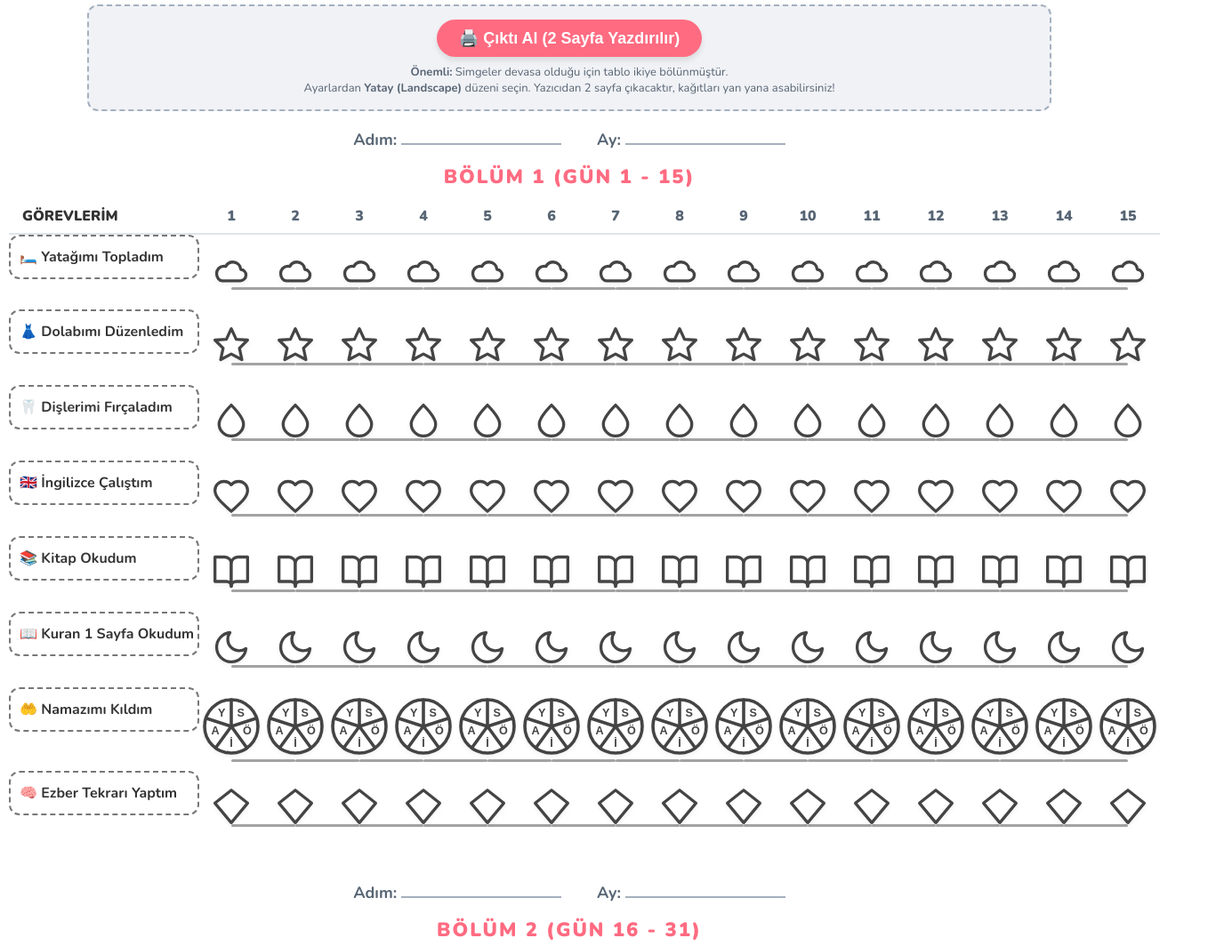
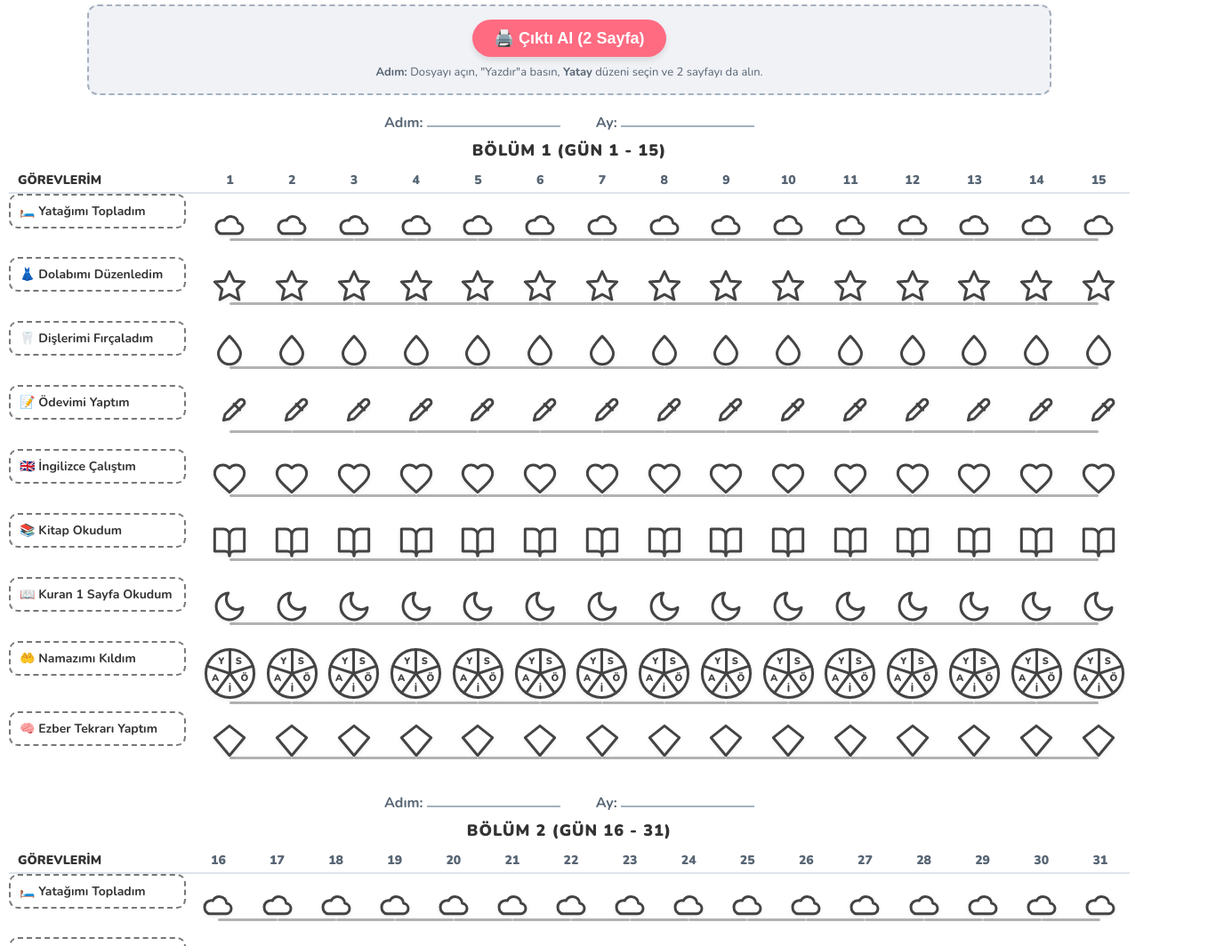
Before and after one commit to ozeme42/al-skanl-k, a plain HTML site: page index.html in a window 1280 px wide. Shown: the top 1064 px of the page at 89% size, 1376 px wide, since content can reach past the window. Drawn offline with nearby package versions, Linux system fonts and the light colour scheme.

Commit message:
Update index.html

```diff
--- a/index.html
+++ b/index.html
@@ -3,11 +3,10 @@
 <head>
     <meta charset="UTF-8">
     <meta name="viewport" content="width=device-width, initial-scale=1.0">
-    <title>Aylık Eğlenceli Başarı Zinciri - 2 Sayfa Yazdırılabilir</title>
+    <title>Aylık Başarı Zinciri - 9 Görevli 2 Sayfa</title>
     <style>
         @import url('https://fonts.googleapis.com/css2?family=Nunito:wght@400;700;900&display=swap');
 
-        /* A4 Yatay Kağıt Ayarı */
         @page {
             size: A4 landscape;
             margin: 5mm;
@@ -34,22 +33,21 @@
             background-color: #fff;
         }
 
-        /* Her bir sayfanın kapsayıcısı */
         .page-section {
-            margin-bottom: 40px;
+            margin-bottom: 20px;
         }
 
         .header {
             text-align: center;
-            margin-bottom: 15px;
+            margin-bottom: 8px;
         }
 
         .user-info {
             display: flex;
             justify-content: center;
             gap: 40px;
-            margin-bottom: 10px;
-            font-size: 18px;
+            margin-bottom: 5px;
+            font-size: 16px;
             font-weight: bold;
             color: #576574;
         }
@@ -58,72 +56,73 @@
             border-bottom: 2px solid #a4b0be;
             padding-bottom: 2px;
             display: inline-block;
-            min-width: 180px;
+            min-width: 150px;
         }
 
         .part-title {
             text-align: center;
-            font-size: 22px;
+            font-size: 18px;
             font-weight: 900;
-            color: #ff6b81;
-            margin-bottom: 10px;
-            letter-spacing: 2px;
+            color: #333;
+            margin-bottom: 8px;
+            letter-spacing: 1px;
             text-transform: uppercase;
         }
 
         table {
             border-collapse: collapse;
             width: 100%;
-            margin-bottom: 20px;
+            margin-bottom: 10px;
         }
 
         th {
             color: #576574;
             font-weight: 900;
-            font-size: 16px;
-            padding: 8px 2px;
+            font-size: 14px;
+            padding: 4px 2px;
             text-align: center;
             border-bottom: 2px solid #dfe4ea;
         }
 
         .empty-th {
             text-align: left;
-            padding-left: 15px;
-            font-size: 16px;
+            padding-left: 10px;
+            font-size: 14px;
             color: #333;
         }
 
         td {
             text-align: center;
             vertical-align: middle;
-            padding: 8px 0;
+            padding: 4px 0;
             position: relative;
             z-index: 1;
         }
 
+        /* 9 Görev için satır yüksekliği optimize edildi */
         tr.task-row {
-            height: 85px;
+            height: 72px;
         }
 
         .task-name {
             font-weight: bold;
-            font-size: 16px;
+            font-size: 14px;
             text-align: left;
-            padding: 12px 10px;
-            border-radius: 12px;
+            padding: 8px 10px;
+            border-radius: 10px;
             color: #333;
             background-color: #fff;
             border: 2px dashed #777;
             white-space: nowrap;
             display: flex;
             align-items: center;
-            gap: 6px;
-            width: 190px;
+            gap: 5px;
+            width: 175px;
         }
 
         .day-cell {
-            width: 44px;
-            height: 44px;
+            width: 40px;
+            height: 40px;
             display: inline-block;
             position: relative;
             z-index: 2;
@@ -131,8 +130,8 @@
 
         /* Namaz görevi devasa boyutu */
         .task-row[data-shape="namaz"] .day-cell {
-            width: 72px;
-            height: 72px;
+            width: 65px;
+            height: 65px;
         }
 
         .day-cell svg {
@@ -147,28 +146,27 @@
         }
 
         .task-row[data-shape="namaz"] .day-cell svg {
-            stroke-width: 1.2;
+            stroke-width: 1.1;
         }
 
         /* Zincir Bağlantı Çizgileri */
         td:not(.task-name):not(:last-child)::after {
             content: '';
             position: absolute;
-            bottom: 22px;
+            bottom: 18px;
             left: 50%;
             width: 100%;
             height: 3px;
             background-color: #666;
             border-radius: 2px;
             z-index: -1;
-            opacity: 0.6;
+            opacity: 0.5;
         }
 
         .task-row[data-shape="namaz"] td:not(.task-name):not(:last-child)::after {
-            bottom: 10px; /* Namaz simgesi büyük olduğu için çizgisi alttan geçer */
+            bottom: 8px;
         }
 
-        /* YAZDIRMA (PRINT) ÖZEL AYARLARI */
         @media print {
             body {
                 padding: 0;
@@ -177,8 +175,6 @@
             }
             .container { max-width: 100%; }
             .print-controls { display: none !important; }
-
-            /* İkinci tablonun 2. sayfadan başlamasını sağlar */
             .page-break {
                 page-break-before: always;
                 break-before: page;
@@ -208,25 +204,19 @@
             box-shadow: 0 4px 6px rgba(0,0,0,0.1);
             margin-bottom: 8px;
         }
-
-        .print-btn:hover {
-            background-color: #ff4757;
-        }
     </style>
 </head>
 <body>
 
     <div class="print-controls">
-        <button class="print-btn" onclick="window.print()">🖨️ Çıktı Al (2 Sayfa Yazdırılır)</button>
+        <button class="print-btn" onclick="window.print()">🖨️ Çıktı Al (2 Sayfa)</button>
         <div style="font-size: 13px; color: #576574;">
-            <strong>Önemli:</strong> Simgeler devasa olduğu için tablo ikiye bölünmüştür. <br>
-            Ayarlardan <strong>Yatay (Landscape)</strong> düzeni seçin. Yazıcıdan 2 sayfa çıkacaktır, kağıtları yan yana asabilirsiniz!
+            <strong>Adım:</strong> Dosyayı açın, "Yazdır"a basın, <strong>Yatay</strong> düzeni seçin ve 2 sayfayı da alın.
         </div>
     </div>
 
     <div class="container">
 
-        <!-- 1. BÖLÜM: 1-15 GÜNLER (1. SAYFA) -->
         <div class="page-section">
             <div class="header">
                 <div class="user-info">
@@ -238,10 +228,8 @@
             <div id="table-part-1"></div>
         </div>
 
-        <!-- SAYFA KESMESİ (Yazdırırken buradan itibaren 2. kağıda geçer) -->
         <div class="page-break"></div>
 
-        <!-- 2. BÖLÜM: 16-31 GÜNLER (2. SAYFA) -->
         <div class="page-section">
             <div class="header">
                 <div class="user-info">
@@ -256,15 +244,15 @@
     </div>
 
     <script>
-        // Şekillerin Çizim Kodları
         const shapes = {
             cloud: '<svg viewBox="0 0 24 24"><path d="M17.5 19c1.9 0 3.5-1.6 3.5-3.5 0-1.8-1.4-3.3-3.2-3.5-.1-2.5-2.2-4.5-4.8-4.5-1.9 0-3.6 1.1-4.4 2.7-.4-.1-.8-.2-1.1-.2-2.5 0-4.5 2-4.5 4.5 0 2.5 1.6 4.5 3.5 4.5h11z"/></svg>',
             star: '<svg viewBox="0 0 24 24"><polygon points="12,2 15,8.5 22,9 17,14 18.5,21 12,17.5 5.5,21 7,14 2,9 9,8.5"/></svg>',
             drop: '<svg viewBox="0 0 24 24"><path d="M12 21.5c-4.14 0-7.5-3.36-7.5-7.5 0-4.14 7.5-11.5 7.5-11.5s7.5 7.36 7.5 11.5c0 4.14-3.36 7.5-7.5 7.5z"/></svg>',
             heart: '<svg viewBox="0 0 24 24"><path d="M12 21.35l-1.45-1.32C5.4 15.36 2 12.28 2 8.5 2 5.42 4.42 3 7.5 3c1.74 0 3.41.81 4.5 2.09C13.09 3.81 14.76 3 16.5 3 19.58 3 22 5.42 22 8.5c0 3.78-3.4 6.86-8.55 11.54L12 21.35z"/></svg>',
+            pencil: '<svg viewBox="0 0 24 24"><path d="M18.5 2.5a2.121 2.121 0 0 1 3 3L12 15l-4 1 1-4 9.5-9.5z"/><line x1="15" y1="5" x2="19" y2="9"/></svg>',
             book: '<svg viewBox="0 0 24 24"><path d="M2 3h6a4 4 0 0 1 4 4v14a3 3 0 0 0-3-3H2z"/><path d="M22 3h-6a4 4 0 0 0-4 4v14a3 3 0 0 1 3-3h7z"/></svg>',
             moon: '<svg viewBox="0 0 24 24"><path d="M21 12.79A9 9 0 1 1 11.21 3 7 7 0 0 0 21 12.79z"/></svg>',
-            namaz: '<svg viewBox="0 0 24 24"><circle cx="12" cy="12" r="10"/><line x1="12" y1="12" x2="12" y2="2"/><line x1="12" y1="12" x2="21.51" y2="8.91"/><line x1="12" y1="12" x2="17.88" y2="20.09"/><line x1="12" y1="12" x2="6.12" y2="20.09"/><line x1="12" y1="12" x2="2.49" y2="8.91"/><text x="15.6" y="8.2" style="fill:#444; stroke:none; font-size:4.2px; font-weight:900; text-anchor:middle; font-family:sans-serif;">S</text><text x="18" y="15" style="fill:#444; stroke:none; font-size:4.2px; font-weight:900; text-anchor:middle; font-family:sans-serif;">Ö</text><text x="12" y="19.5" style="fill:#444; stroke:none; font-size:4.2px; font-weight:900; text-anchor:middle; font-family:sans-serif;">İ</text><text x="6" y="15" style="fill:#444; stroke:none; font-size:4.2px; font-weight:900; text-anchor:middle; font-family:sans-serif;">A</text><text x="8.4" y="8.2" style="fill:#444; stroke:none; font-size:4.2px; font-weight:900; text-anchor:middle; font-family:sans-serif;">Y</text></svg>',
+            namaz: '<svg viewBox="0 0 24 24"><circle cx="12" cy="12" r="10"/><line x1="12" y1="12" x2="12" y2="2"/><line x1="12" y1="12" x2="21.51" y2="8.91"/><line x1="12" y1="12" x2="17.88" y2="20.09"/><line x1="12" y1="12" x2="6.12" y2="20.09"/><line x1="12" y1="12" x2="2.49" y2="8.91"/><text x="15.6" y="8.2" style="fill:#444; stroke:none; font-size:4px; font-weight:900; text-anchor:middle;">S</text><text x="18" y="15" style="fill:#444; stroke:none; font-size:4px; font-weight:900; text-anchor:middle;">Ö</text><text x="12" y="19.5" style="fill:#444; stroke:none; font-size:4px; font-weight:900; text-anchor:middle;">İ</text><text x="6" y="15" style="fill:#444; stroke:none; font-size:4px; font-weight:900; text-anchor:middle;">A</text><text x="8.4" y="8.2" style="fill:#444; stroke:none; font-size:4px; font-weight:900; text-anchor:middle;">Y</text></svg>',
             diamond: '<svg viewBox="0 0 24 24"><polygon points="12,2 22,10 12,22 2,10"/></svg>'
         };
 
@@ -272,6 +260,7 @@
             { name: "🛏️ Yatağımı Topladım", category: "personal", shape: "cloud" },
             { name: "👗 Dolabımı Düzenledim", category: "personal", shape: "star" },
             { name: "🦷 Dişlerimi Fırçaladım", category: "personal", shape: "drop" },
+            { name: "📝 Ödevimi Yaptım", category: "academic", shape: "pencil" },
             { name: "🇬🇧 İngilizce Çalıştım", category: "academic", shape: "heart" },
             { name: "📚 Kitap Okudum", category: "academic", shape: "book" },
             { name: "📖 Kuran 1 Sayfa Okudum", category: "spiritual", shape: "moon" },
@@ -279,37 +268,24 @@
             { name: "🧠 Ezber Tekrarı Yaptım", category: "spiritual", shape: "diamond" }
         ];
 
-        // Tabloyu oluşturan fonksiyon
         function renderTable(startDay, endDay, containerId) {
             let html = `<table><thead><tr><th class="empty-th">GÖREVLERİM</th>`;
-
-            // Gün başlıkları
-            for(let i=startDay; i<=endDay; i++) {
-                html += `<th>${i}</th>`;
-            }
+            for(let i=startDay; i<=endDay; i++) { html += `<th>${i}</th>`; }
             html += `</tr></thead><tbody>`;
-
-            // Satırlar ve Simgeler
             tasks.forEach(task => {
-                html += `<tr class="task-row" data-category="${task.category}" data-shape="${task.shape}">`;
+                html += `<tr class="task-row" data-shape="${task.shape}">`;
                 html += `<td class="task-name">${task.name}</td>`;
-
                 for(let i=startDay; i<=endDay; i++) {
                     html += `<td><div class="day-cell">${shapes[task.shape]}</div></td>`;
                 }
                 html += `</tr>`;
             });
-
             html += `</tbody></table>`;
             document.getElementById(containerId).innerHTML = html;
         }
 
-        // 1. Tabloyu Oluştur (1'den 15'e)
         renderTable(1, 15, "table-part-1");
-
-        // 2. Tabloyu Oluştur (16'dan 31'e)
         renderTable(16, 31, "table-part-2");
-
     </script>
 </body>
 </html>
```
